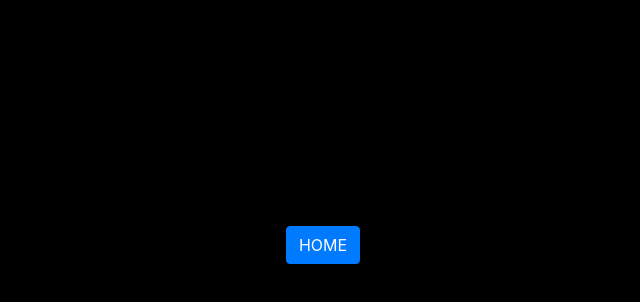
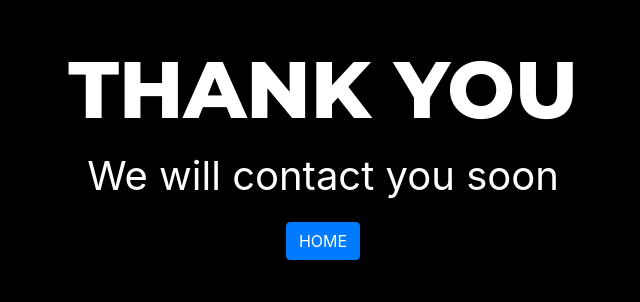
Before and after one commit to JUANCA99COL/portfolio-repo, a plain HTML site: page thankyou.html in a window 1280 px wide. Shown: the part 178-480 px from the top of the page, without its empty margins (317-957 px from the left). Drawn offline with nearby package versions, Linux system fonts and the light colour scheme; a web font is replaced by a local one.

Commit message:
thanks page

```diff
--- a/css/style.css
+++ b/css/style.css
@@ -1,4 +1,3 @@
-
 @import url('https://fonts.googleapis.com/css2?family=Montserrat:wght@800&display=swap');
 
 * {
@@ -395,14 +394,12 @@ width: 62%;
 }
 
 .thanks {
-font-size: 100px;
-margin-top: 200px;
-color: black;
+font-size: 80px;
+margin-top: 220px;
 }
 
 .thanks2 {
 font-size: 40px;
-color: black;
 }
 
 
--- a/thankyou.html
+++ b/thankyou.html
@@ -13,7 +13,7 @@
   </head>
   <body>
     <div class="text-white text-center">
-        <h1 class="thanks">Thank you</h1>
+        <h1 class="thanks">THANK YOU</h1>
         <p class="thanks2">We will contact you soon</p>
         <a href="index.html">
             <button type="button" class="mabut btn btn-primary" value="Send Form">HOME</button>
```
